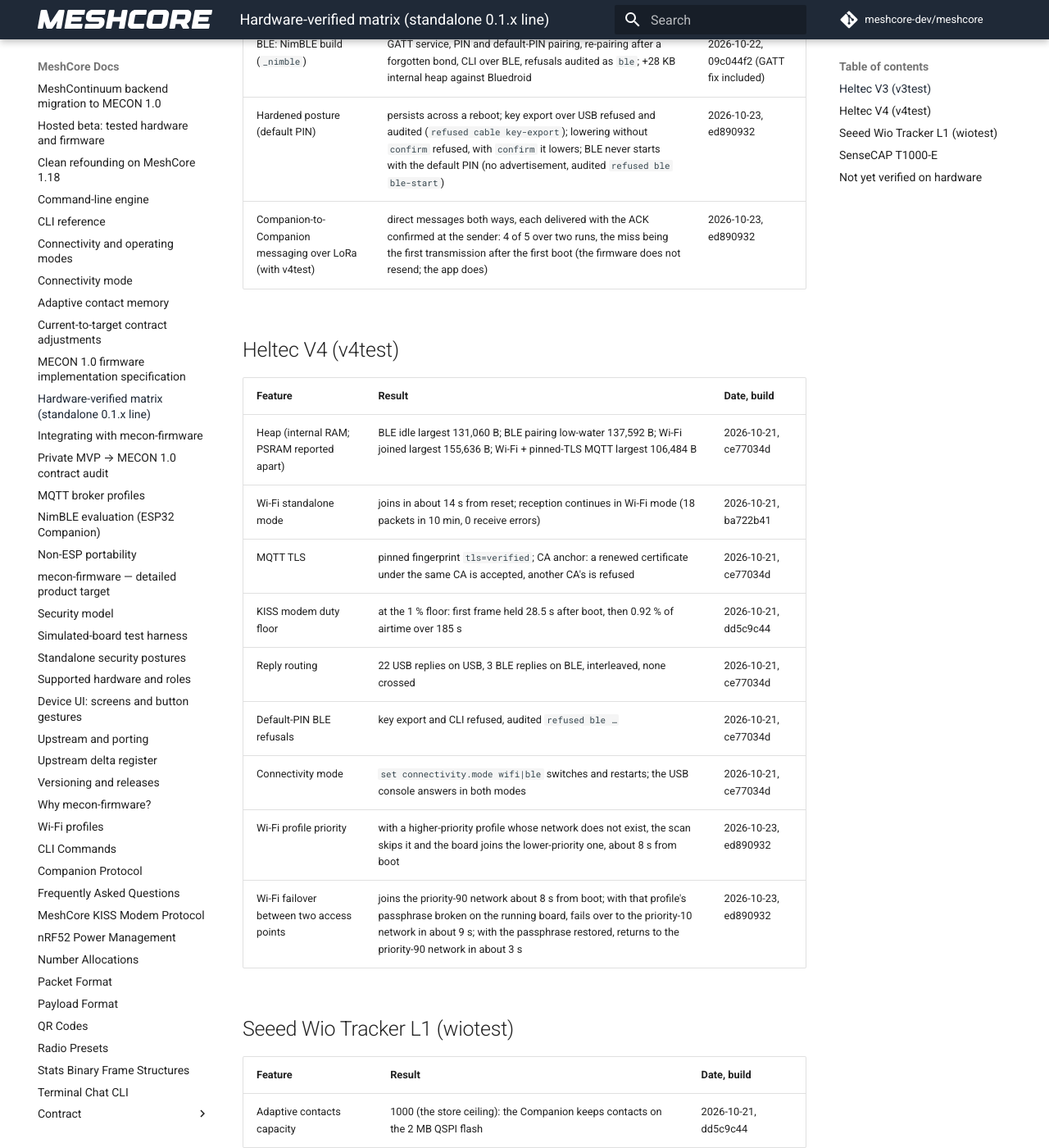
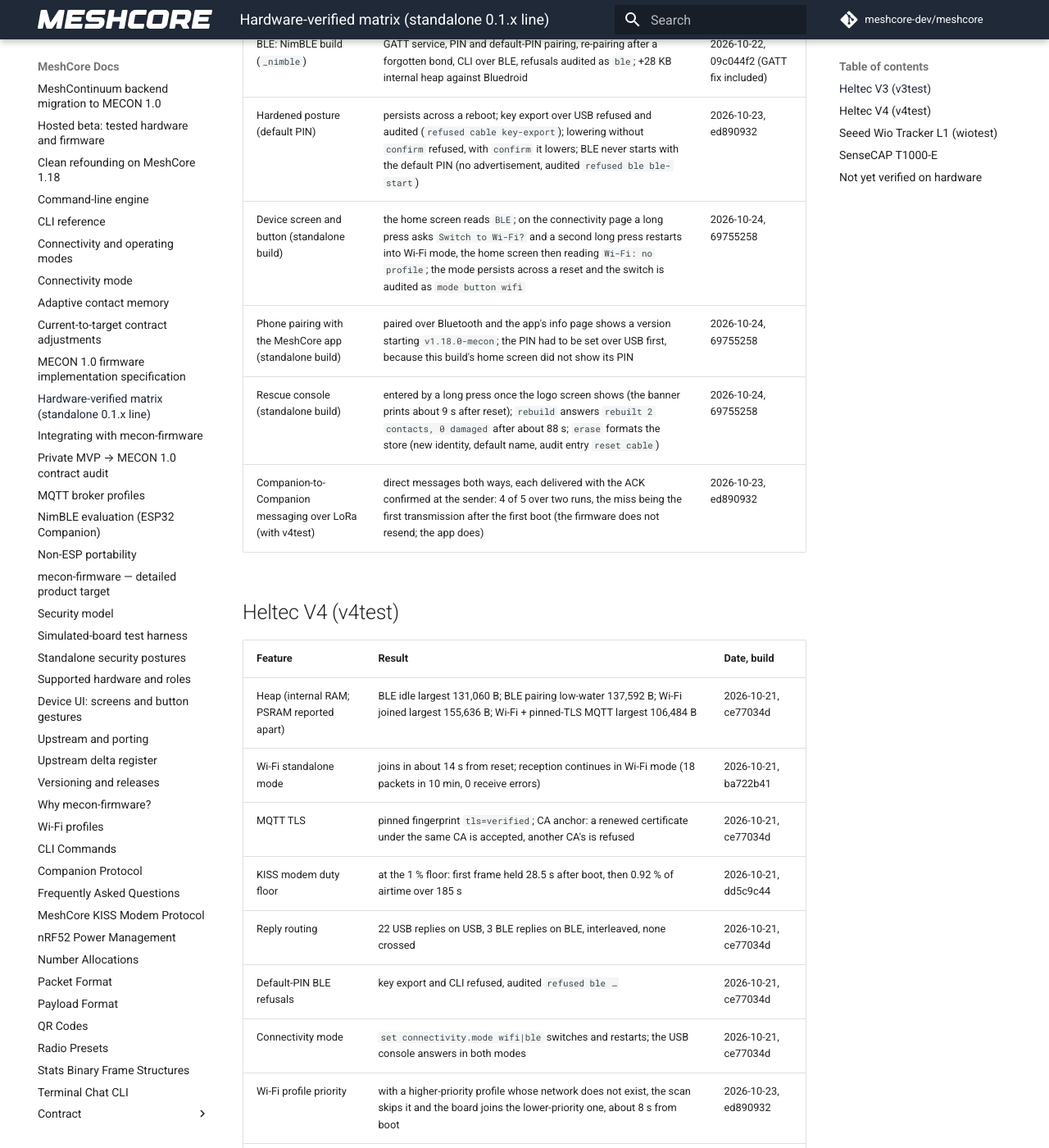
Before and after one commit to hoejriis/mecon-firmware, an MkDocs documentation site: the page built from docs/HARDWARE_VERIFIED.md, in a window 1280 px wide and 1400 px high, scrolled down 1120 px. Shown: the whole window at 82% size. Built offline with MkDocs 1.6.1 and Material for MkDocs 9.7.7, drawn with Linux system fonts in a browser that asks for light colours; comment, search, counter and statistics services are not loaded; some of the changed text lies outside the part shown.

Commit message:
Home screen: show the BLE PIN until a phone connects over BLE
On the standalone Companion (USB plus BLE) the home page never showed the
pairing PIN; it read "< Connected >" from boot. It asked the interface
manager whether anything was connected, and ArduinoSerialInterface always
answers yes, so a phone could not pair without a PIN set over USB. Found
in the owner's UAT on v3test.

The choice between "Pin:NNNNNN" and "< Connected >" is now a pure helper,
ConnMode::homeLink(), which decides on the BLE link alone. With USB only
connected it shows the PIN; "< Connected >" still covers a BLE link, and
any connection when there is no PIN to show. Unit tests cover each case,
and a mutant restoring the old rule is in sim/mutate.sh (caught locally).

The docs record today's hardware results (screen and button, phone
pairing, rescue console). They also correct the rescue window: it opens
when the UI starts (~7 s after reset on a V3 standalone), not at power-up.

Issue #91

Co-Authored-By: Claude Opus 5.5 (1M context) <noreply@anthropic.com>

```diff
--- a/docs/CONNECTIVITY_MODE.md
+++ b/docs/CONNECTIVITY_MODE.md
@@ -19,7 +19,7 @@ A remote caller (a contact flagged for remote CLI, a TCP client) is refused with
 
 ## The button
 
-On the connectivity status screen (home screen page after Bluetooth; reached with single clicks) a **long press** arms the switch and shows `Switch to <mode>?`. A second **long press** within 10 s confirms and restarts. A click, a double click or the timeout cancels and changes nothing. The gesture adds no new button handling: it uses the page-action key (`KEY_ENTER`, a long press on one-button boards) exactly as the Advert and Hibernate pages do, so click, double click and triple click keep their stock meaning. The stock rule that a long press in the first 8 s after start-up opens the rescue console still applies. It works in Hardened: it needs physical possession. In Wi-Fi mode the Bluetooth page is skipped.
+On the connectivity status screen (home screen page after Bluetooth; reached with single clicks) a **long press** arms the switch and shows `Switch to <mode>?`. A second **long press** within 10 s confirms and restarts. A click, a double click or the timeout cancels and changes nothing. The gesture adds no new button handling: it uses the page-action key (`KEY_ENTER`, a long press on one-button boards) exactly as the Advert and Hibernate pages do, so click, double click and triple click keep their stock meaning. The stock rule that a long press in the first 8 s after the UI starts (when the logo screen replaces "Loading...") opens the rescue console still applies. It works in Hardened: it needs physical possession. In Wi-Fi mode the Bluetooth page is skipped.
 
 ## The screens
 
--- a/docs/HARDWARE_VERIFIED.md
+++ b/docs/HARDWARE_VERIFIED.md
@@ -23,6 +23,9 @@ broker host (throwaway TLS brokers) and USB host. Dates are UTC; builds are the
 | Duty-cycle floor (Repeater) | `get dutycycle` reports the band's floor; boot seed holds the full hour | 2026-10-17, 4fbc85b8 |
 | BLE: NimBLE build (`_nimble`) | GATT service, PIN and default-PIN pairing, re-pairing after a forgotten bond, CLI over BLE, refusals audited as `ble`; +28 KB internal heap against Bluedroid | 2026-10-22, 09c044f2 (GATT fix included) |
 | Hardened posture (default PIN) | persists across a reboot; key export over USB refused and audited (`refused cable key-export`); lowering without `confirm` refused, with `confirm` it lowers; BLE never starts with the default PIN (no advertisement, audited `refused ble ble-start`) | 2026-10-23, ed890932 |
+| Device screen and button (standalone build) | the home screen reads `BLE`; on the connectivity page a long press asks `Switch to Wi-Fi?` and a second long press restarts into Wi-Fi mode, the home screen then reading `Wi-Fi: no profile`; the mode persists across a reset and the switch is audited as `mode button wifi` | 2026-10-24, 69755258 |
+| Phone pairing with the MeshCore app (standalone build) | paired over Bluetooth and the app's info page shows a version starting `v1.18.0-mecon`; the PIN had to be set over USB first, because this build's home screen did not show its PIN | 2026-10-24, 69755258 |
+| Rescue console (standalone build) | entered by a long press once the logo screen shows (the banner prints about 9 s after reset); `rebuild` answers `rebuilt 2 contacts, 0 damaged` after about 88 s; `erase` formats the store (new identity, default name, audit entry `reset cable`) | 2026-10-24, 69755258 |
 | Companion-to-Companion messaging over LoRa (with v4test) | direct messages both ways, each delivered with the ACK confirmed at the sender: 4 of 5 over two runs, the miss being the first transmission after the first boot (the firmware does not resend; the app does) | 2026-10-23, ed890932 |
 
 ## Heltec V4 (v4test)
```
Also changed, not shown: other parts of docs/HARDWARE_VERIFIED.md (+0 -5 lines), docs/CLI_REFERENCE.md (+1 -1 lines), 4 other files.
